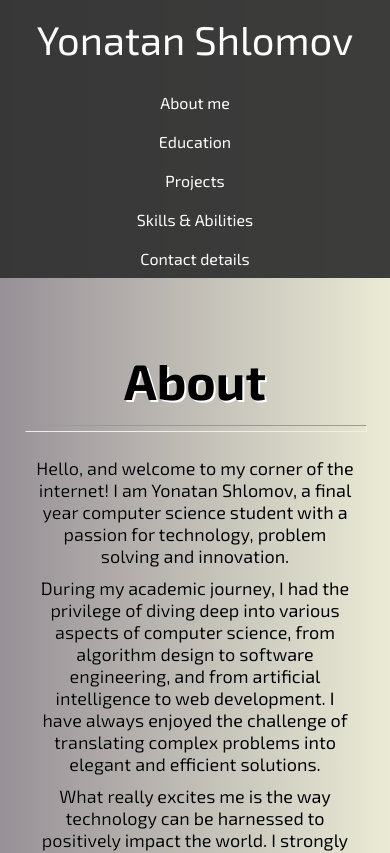
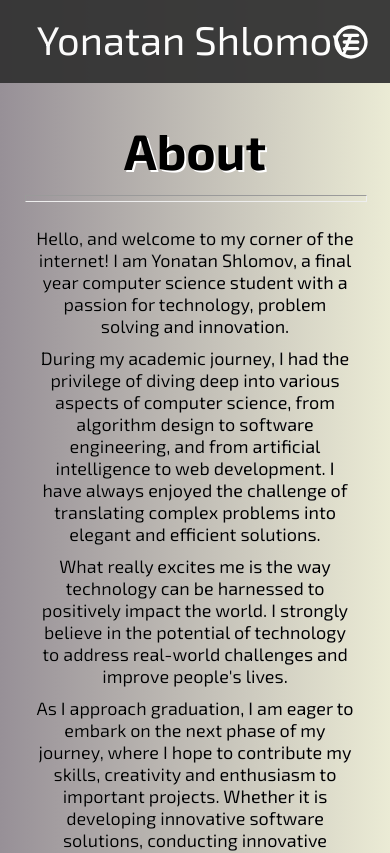
Before and after one commit to jshlomov/my-resume, a React (Create React App) app: page / in a window 390 px wide. Shown: the top 853 px of the page. Built offline with nearby package versions, Linux system fonts and the light colour scheme.

Commit message:
Hamburger in navbar and some padding staff

```diff
--- a/package.json
+++ b/package.json
@@ -9,6 +9,7 @@
     "@testing-library/user-event": "^13.5.0",
     "react": "^18.2.0",
     "react-dom": "^18.2.0",
+    "react-icons": "^4.11.0",
     "react-scripts": "5.0.1",
     "styled-components": "^6.0.8",
     "web-vitals": "^2.1.4"
--- a/src/Components/About/About.css
+++ b/src/Components/About/About.css
@@ -1,6 +1,7 @@
 .About {
-  padding-top: 350px;
+  padding-top: 120px;
   align-items: center;
+  padding-bottom: 0;
 }
 
 .About .Container {
@@ -37,6 +38,7 @@
     padding-top: 150px;
     position: relative;
     align-items: start;
+    padding-bottom: 50px;
   }
 
   .About .Container {
--- /dev/null
+++ b/src/Components/Navbar/FullScreenNavbar.jsx
@@ -0,0 +1,17 @@
+import React from "react";
+import NavList from "./NavList";
+import './Navbar.css';
+
+function FullScreenNavbar() {
+  return (
+    <div className="fullScreenNavbar">
+      <NavList />
+    </div>
+  );
+}
+
+export default FullScreenNavbar;
+
+// actualy there is no nedd to this component I could place "className"
+// on NavList components in the Navbar, but I saw this aproach
+// in youtube and I did it.
--- /dev/null
+++ b/src/Components/Navbar/MobileNavbar.jsx
@@ -0,0 +1,17 @@
+import React from "react";
+import NavList from "./NavList";
+import './Navbar.css';
+
+function MobileNavbar() {
+  return (
+    <div className="mobileNavbar">
+      <NavList />
+    </div>
+  );
+}
+
+export default MobileNavbar;
+
+// actualy there is no nedd to this component I could place "className"
+// on NavList components in the Navbar, but I saw this aproach
+// in youtube and I did it.
--- a/src/Components/Navbar/NavList.jsx
+++ b/src/Components/Navbar/NavList.jsx
@@ -1,14 +1,10 @@
 import React, { useState, useEffect } from "react";
-import ContactDetails from '../contactDetails/contactDetails'
-import { Link } from "react-router-dom";
+import ContactDetails from "../contactDetails/contactDetails";
 
 const NavList = (props) => {
-
   return (
-    <div className="Navbar" /*style={{display: !props.open? "block" : "none"}}*/>
-      <nav>
-        <ul>
-        <li>
+        <ul className="NavbarList">
+          <li>
             <a href="">About me</a>
           </li>
           <li>
@@ -24,8 +20,6 @@ const NavList = (props) => {
             <a href="">Contact details</a>
           </li>
         </ul>
-      </nav>
-    </div>
   );
 };
 
--- a/src/Components/Navbar/Navbar.css
+++ b/src/Components/Navbar/Navbar.css
@@ -13,23 +13,23 @@
   opacity: 0.95;
 }
 
-.Navbar {
+.Hamburger {
+  position: absolute;
+  top: 22px;
+  right: 5%;
+  cursor: pointer;
+}
+
+.NavbarList {
+  list-style-type: none;
+  padding: 0;
+  background-color: #333;
+  opacity: 0.95;
   width: 100%;
   margin: 0 auto;
 }
 
-
-.Navbar nav {
-  background-color: #333;
-  opacity: 0.95;
-}
-
-.Navbar nav ul {
-  list-style-type: none;
-  padding: 0;
-}
-
-.Navbar nav a {
+.NavbarList a {
   text-align: center;
   text-decoration: none;
   color: #fff;
@@ -37,24 +37,40 @@
   padding: 10px;
 }
 
-.Navbar nav a:hover {
+.NavbarList a:hover {
   background-color: #555;
+}
+
+.fullScreenNavbar {
+  display: none;
 }
 
 @media screen and (min-width: 768px) {
 
+  .mobileNavbar {
+    display: none;
+  }
+
+  .fullScreenNavbar {
+    display: inline;
+  }
+
   /* TODO - הנאובר לא יפה כשהמסך גדול לחשוב על משהו אחר */
-  .Navbar {
+  .NavbarList {
     display: block;
     margin: 0 auto;
   }
 
-  .Navbar nav ul {
+  .NavbarList {
     display: flex;
     justify-content: space-around;
   }
 
-  .Navbar nav li {
+  .NavbarList li {
     flex-grow: 1;
   }
+
+  .Hamburger {
+    display: none;
+  }
 }
--- a/src/Components/Navbar/Navbar.jsx
+++ b/src/Components/Navbar/Navbar.jsx
@@ -1,14 +1,26 @@
 import React, { useState } from "react";
 import "./Navbar.css";
 import NavList from "./NavList";
+import { CgMenuRound } from "react-icons/cg";
+import MobileNavbar from "./MobileNavbar";
+import FullScreenNavbar from "./FullScreenNavbar";
 
 function Navbar() {
   const [open, setOpen] = useState(false);
 
   return (
     <div className="NavContainer">
-      <header>Yonatan Shlomov</header>
-      <NavList open={open} click={setOpen} />
+      <header>
+        Yonatan Shlomov
+        <CgMenuRound
+          className="Hamburger"
+          size="40px"
+          color="white"
+          onClick={() => setOpen(!open)}
+        />
+      </header>
+      {open && <MobileNavbar />}
+      <FullScreenNavbar />
     </div>
   );
 }
```
Also changed, not shown: src/Components/App.jsx (renamed from src/Components/App.js), 1 other file (tests, documents, lock files or other folders).
